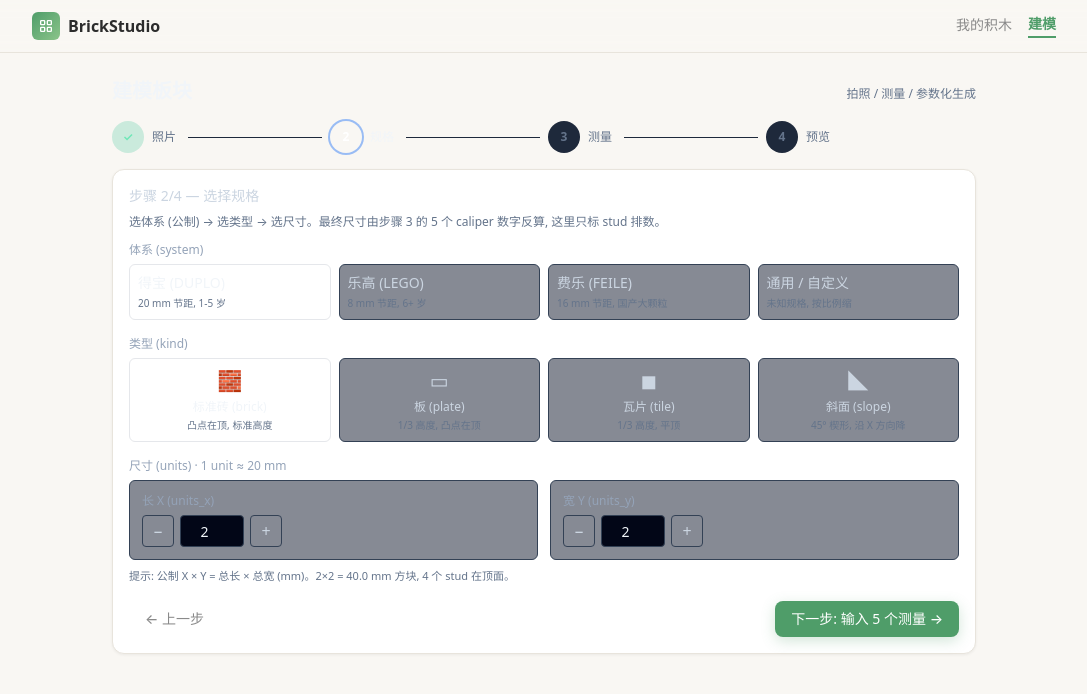
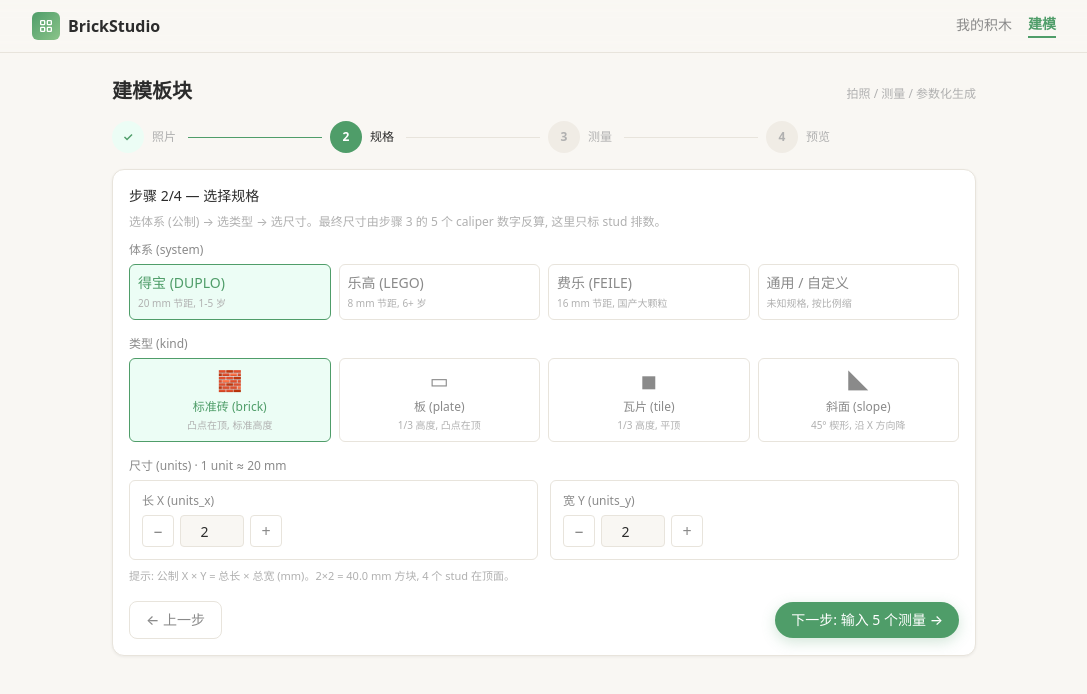
Before and after one commit to johnymoo/BrickStudio, a React (Vite) app in the folder apps/web/: page /parametric in a window 1280 px wide. Both pictures are taken after a click on the button "下一步: 选择规格 →". Shown: the top 694 px of the page, without its empty margins (96-1183 px from the left). Built offline with nearby package versions, Linux system fonts and the light colour scheme.

Commit message:
feat(ui): redesign parametric page with theme styles and horizontal stepper

```diff
--- a/apps/web/src/features/parametric/KindSelectStep.tsx
+++ b/apps/web/src/features/parametric/KindSelectStep.tsx
@@ -63,14 +63,14 @@
 
   return (
     <div className="card" data-testid="step-kind">
-      <h2 className="mb-2 text-sm font-medium text-slate-300">步骤 2/4 — 选择规格</h2>
-      <p className="mb-3 text-xs text-slate-500">
+      <h2 className="mb-2 text-sm font-medium text-txt-primary">步骤 2/4 — 选择规格</h2>
+      <p className="mb-3 text-xs text-txt-tertiary">
         选体系 (公制) → 选类型 → 选尺寸。最终尺寸由步骤 3 的 5 个 caliper 数字反算, 这里只标 stud 排数。
       </p>
 
       {/* system picker */}
       <fieldset className="mb-4" data-testid="system-fieldset">
-        <legend className="mb-1.5 text-xs text-slate-400">体系 (system)</legend>
+        <legend className="mb-1.5 text-xs text-txt-secondary">体系 (system)</legend>
         <div className="grid grid-cols-2 gap-2 sm:grid-cols-4" role="radiogroup" aria-label="体系">
           {BRICK_SYSTEMS.map((s) => {
             const active = s.value === system;
@@ -86,12 +86,12 @@
                 className={clsx(
                   "rounded-md border px-2 py-2 text-left text-xs transition",
                   active
-                    ? "border-primary-500 bg-primary-500/15 text-primary-100"
-                    : "border-slate-700 bg-slate-900/50 text-slate-300 hover:border-slate-500",
+                    ? "border-accent bg-accent-bg text-accent font-medium"
+                    : "border-border bg-card text-txt-secondary hover:border-accent",
                 )}
               >
                 <span className="block text-sm font-medium">{s.label}</span>
-                <span className="mt-0.5 block text-[10px] text-slate-500">{s.hint}</span>
+                <span className="mt-0.5 block text-[10px] text-txt-tertiary">{s.hint}</span>
               </button>
             );
           })}
@@ -100,7 +100,7 @@
 
       {/* kind picker */}
       <fieldset className="mb-4">
-        <legend className="mb-1.5 text-xs text-slate-400">类型 (kind)</legend>
+        <legend className="mb-1.5 text-xs text-txt-secondary">类型 (kind)</legend>
         <div className="grid grid-cols-2 gap-2 sm:grid-cols-4" role="radiogroup" aria-label="类型">
           {kindOptions.map((k) => {
             const active = k.value === effectiveKind;
@@ -116,15 +116,15 @@
                 className={clsx(
                   "rounded-md border px-2 py-2 text-center text-xs transition",
                   active
-                    ? "border-primary-500 bg-primary-500/15 text-primary-100"
-                    : "border-slate-700 bg-slate-900/50 text-slate-300 hover:border-slate-500",
+                    ? "border-accent bg-accent-bg text-accent font-medium"
+                    : "border-border bg-card text-txt-secondary hover:border-accent",
                 )}
               >
                 <span aria-hidden className="block text-xl">
                   {k.icon}
                 </span>
                 <span className="mt-1 block text-xs font-medium">{k.label}</span>
-                <span className="mt-0.5 block text-[10px] text-slate-500">{k.hint}</span>
+                <span className="mt-0.5 block text-[10px] text-txt-tertiary">{k.hint}</span>
               </button>
             );
           })}
@@ -133,7 +133,7 @@
 
       {/* size (units_x × units_y) */}
       <fieldset className="mb-4">
-        <legend className="mb-1.5 text-xs text-slate-400">
+        <legend className="mb-1.5 text-xs text-txt-secondary">
           尺寸 (units) · 1 unit ≈ {SYSTEM_UNIT_MM[system]} mm
         </legend>
         <div className="grid grid-cols-2 gap-3">
@@ -156,16 +156,16 @@
             testid="units-y"
           />
         </div>
-        <p className="mt-2 text-[11px] text-slate-500">
+        <p className="mt-2 text-[11px] text-txt-tertiary">
           提示: 公制 X × Y = 总长 × 总宽 (mm)。2×2 = {(2 * SYSTEM_UNIT_MM[system]).toFixed(1)} mm 方块, 4 个 stud 在顶面。
         </p>
       </fieldset>
 
       <div className="mt-2 flex items-center justify-between">
-        <button type="button" className="btn-ghost text-sm" onClick={onBack} data-testid="step2-back">
+        <button type="button" className="btn-outline text-sm" onClick={onBack} data-testid="step2-back">
           ← 上一步
         </button>
-        <button type="button" className="btn-primary text-sm" onClick={onNext} data-testid="step2-next">
+        <button type="button" className="btn-primary rounded-full text-sm" onClick={onNext} data-testid="step2-next">
           下一步: 输入 5 个测量 →
         </button>
       </div>
@@ -185,14 +185,14 @@
 
 function NumberStepper({ label, value, min, max, onChange, onAdjust, testid }: NumberStepperProps) {
   return (
-    <div className="rounded-md border border-slate-700 bg-slate-900/50 p-3" data-testid={testid}>
-      <label className="mb-1.5 block text-xs text-slate-400">{label}</label>
+    <div className="rounded-md border border-border bg-card p-3" data-testid={testid}>
+      <label className="mb-1.5 block text-xs text-txt-secondary">{label}</label>
       <div className="flex items-center gap-1.5">
         <button
           type="button"
           onClick={() => onAdjust(-1)}
           disabled={value <= min}
-          className="grid h-8 w-8 place-items-center rounded border border-slate-700 text-slate-300 hover:border-slate-500 disabled:opacity-40"
+          className="grid h-8 w-8 place-items-center rounded border border-border text-txt-secondary hover:border-accent disabled:opacity-40"
           aria-label="减小"
           data-testid={`${testid}-dec`}
         >
@@ -208,7 +208,7 @@
             const v = Number(e.target.value);
             if (Number.isFinite(v)) onChange(Math.max(min, Math.min(max, Math.round(v))));
           }}
-          className="h-8 w-16 rounded border border-slate-700 bg-slate-950 text-center text-sm text-slate-100 focus:border-primary-500 focus:outline-none"
+          className="h-8 w-16 rounded border border-border bg-page text-center text-sm text-txt-primary focus:border-accent focus:outline-none"
           data-testid={`${testid}-input`}
           aria-label={label}
         />
@@ -216,7 +216,7 @@
           type="button"
           onClick={() => onAdjust(1)}
           disabled={value >= max}
-          className="grid h-8 w-8 place-items-center rounded border border-slate-700 text-slate-300 hover:border-slate-500 disabled:opacity-40"
+          className="grid h-8 w-8 place-items-center rounded border border-border text-txt-secondary hover:border-accent disabled:opacity-40"
           aria-label="增大"
           data-testid={`${testid}-inc`}
         >
--- a/apps/web/src/features/parametric/ParametricPage.tsx
+++ b/apps/web/src/features/parametric/ParametricPage.tsx
@@ -121,20 +121,20 @@
   return (
     <div className="mx-auto max-w-4xl px-4 py-6">
       <div className="mb-4 flex items-baseline justify-between">
-        <h1 className="text-xl font-semibold text-slate-100">建模板块</h1>
-        <span className="text-xs text-slate-500">拍照 / 测量 / 参数化生成</span>
+        <h1 className="text-xl font-semibold text-txt-primary">建模板块</h1>
+        <span className="text-xs text-txt-tertiary">拍照 / 测量 / 参数化生成</span>
       </div>
 
       <Stepper step={step} onSelect={(s) => s < step && goTo(s)} />
 
       {submitError ? (
         <div
-          className="mt-4 rounded-md border border-rose-500/30 bg-rose-500/10 p-3 text-sm text-rose-300"
+          className="mt-4 rounded-md border border-err bg-err-bg p-3 text-sm text-err"
           data-testid="submit-error-banner"
           role="alert"
         >
           <p className="font-medium">提交失败</p>
-          <p className="mt-0.5 text-xs text-rose-400">{submitError}</p>
+          <p className="mt-0.5 text-xs text-err">{submitError}</p>
         </div>
       ) : null}
 
@@ -198,8 +198,9 @@
   return (
     <ol className="flex items-center gap-2" data-testid="wizard-stepper" data-active-step={step}>
       {([1, 2, 3, 4] as WizardStep[]).map((s, i) => {
-        const reached = s <= step;
+        const completed = s < step;
         const active = s === step;
+        const reached = completed || active;
         return (
           <li key={s} className="flex flex-1 items-center gap-2" data-testid={`stepper-${s}`}>
             <button
@@ -211,20 +212,25 @@
               className={clsx(
                 "grid h-8 w-8 shrink-0 place-items-center rounded-full text-xs font-semibold transition",
                 active
-                  ? "bg-primary-500 text-white ring-2 ring-primary-400/40"
-                  : reached
-                    ? "bg-emerald-500/20 text-emerald-300"
-                    : "bg-slate-800 text-slate-500",
-                s > step ? "cursor-not-allowed" : "cursor-pointer hover:ring-1 hover:ring-slate-500",
+                  ? "bg-accent text-white dark:text-page"
+                  : completed
+                    ? "bg-ok-bg text-ok"
+                    : "bg-[var(--border-subtle)] text-txt-tertiary",
+                s > step ? "cursor-not-allowed" : "cursor-pointer",
               )}
               aria-current={active ? "step" : undefined}
             >
-              {reached && !active ? "✓" : s}
+              {completed ? "✓" : s}
             </button>
-            <span className={clsx("text-xs", active ? "text-slate-100" : "text-slate-500")}>
+            <span className={clsx("text-xs", active ? "text-txt-primary" : "text-txt-tertiary")}>
               {STEP_LABELS[s]}
             </span>
-            {i < 3 ? <span className="ml-1 h-px flex-1 bg-slate-800" aria-hidden /> : null}
+            {i < 3 ? (
+              <span
+                className={clsx("ml-1 h-px flex-1", completed ? "bg-accent" : "bg-border")}
+                aria-hidden
+              />
+            ) : null}
           </li>
         );
       })}
```
Also changed, not shown: apps/web/src/features/parametric/MeasurementsStep.tsx (+16 -16 lines), apps/web/src/features/parametric/PhotoUploadStep.tsx (+7 -7 lines), apps/web/src/features/parametric/PreviewStep.tsx (+22 -22 lines).
